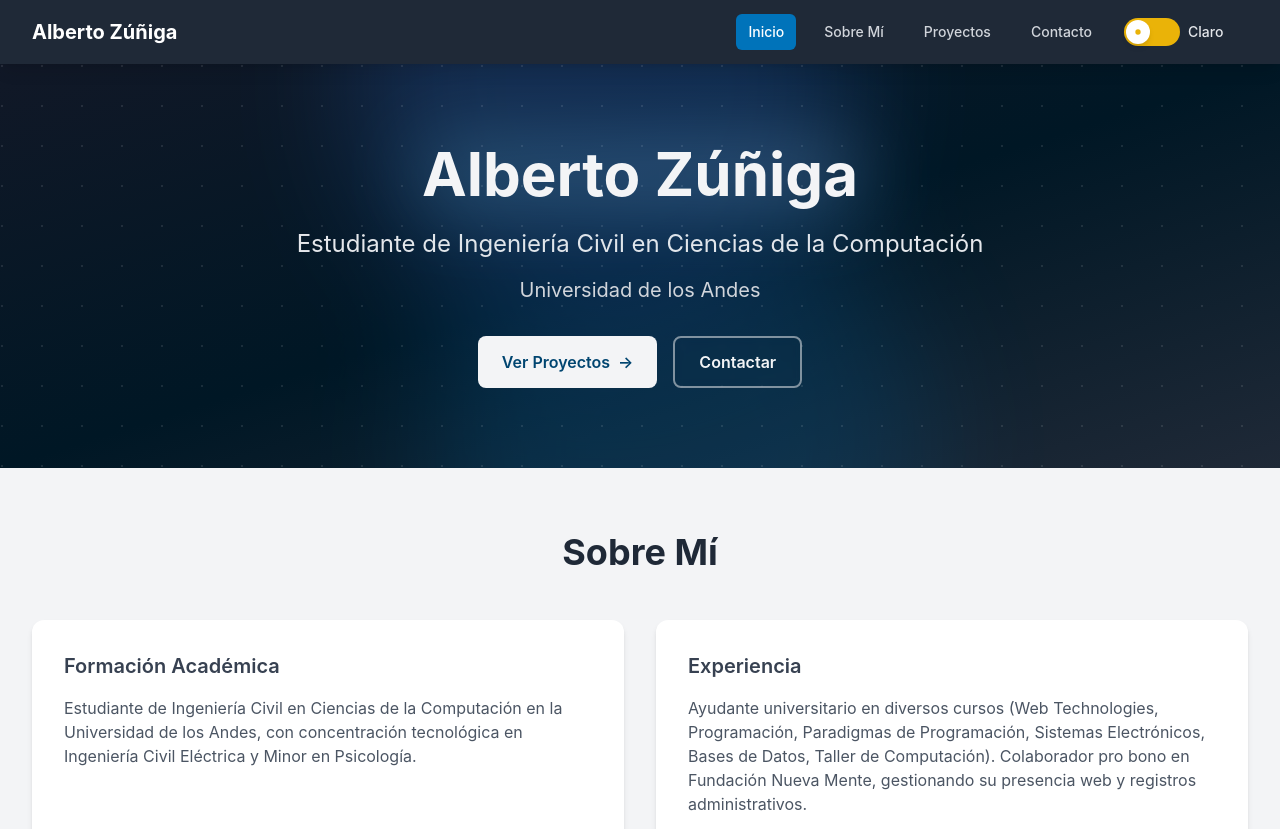
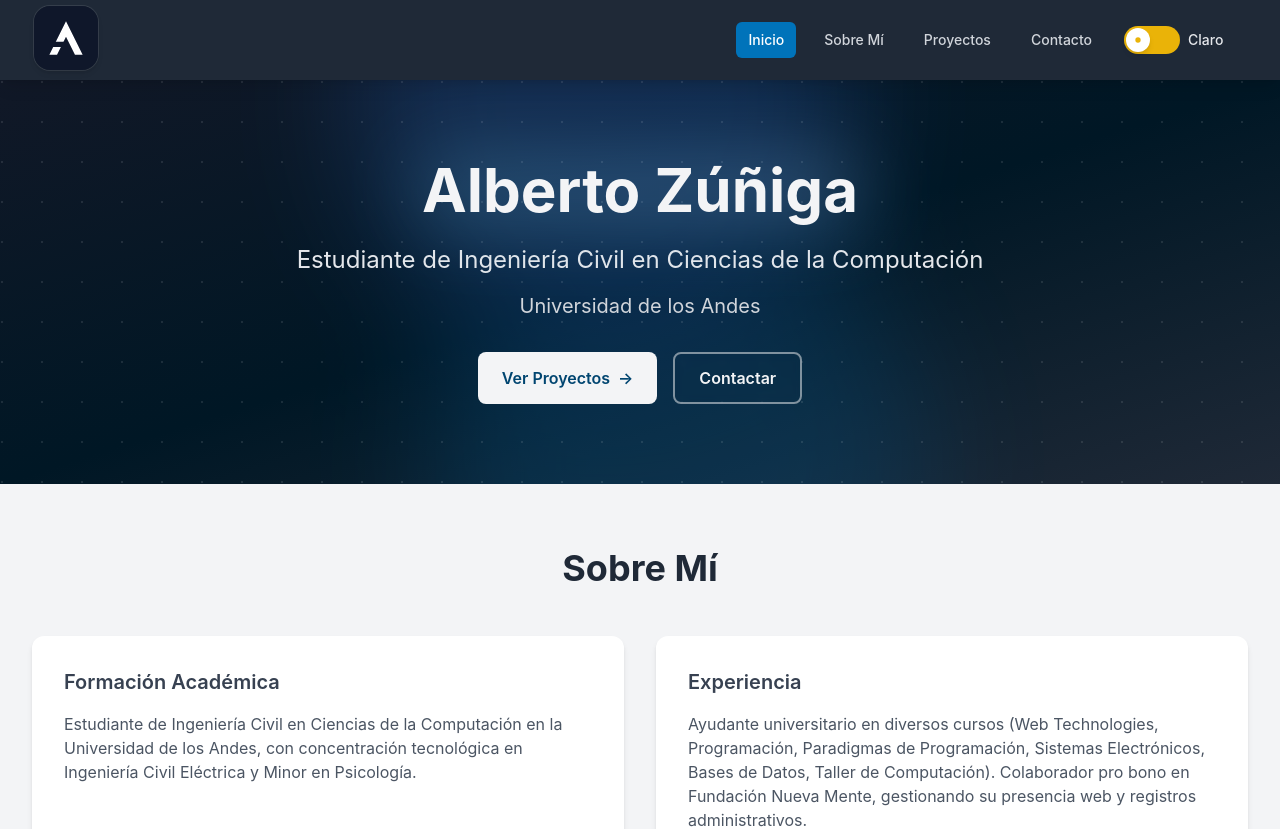
Before and after one commit to AlbertoZuiga/AlbertoZuiga.github.io, a React (Vite) app: page / in a window 1280 px wide. Shown: the top 829 px of the page. Built offline with nearby package versions, Linux system fonts and the light colour scheme; no server answers.

Commit message:
style: update Navbar component for improved accessibility and visual design

```diff
--- a/src/components/Navbar.jsx
+++ b/src/components/Navbar.jsx
@@ -22,14 +22,24 @@ const Navbar = () => {
   return (
     <nav className="sticky top-0 z-50 bg-gray-800 dark:bg-gray-950 shadow-lg transition-colors duration-300">
       <div className="max-w-7xl mx-auto px-4 sm:px-6 lg:px-8">
-        <div className="flex justify-between items-center h-16">
+        <div className="flex justify-between items-center h-20">
           <div className="flex-shrink-0">
             <Link
               to="/"
               onClick={closeMenu}
-              className="text-white text-xl font-bold hover:text-primary-400 transition-colors"
+              aria-label="Ir al inicio"
+              title="Inicio"
+              className="inline-flex items-center justify-center rounded-lg focus:outline-none focus:ring-2 focus:ring-primary-500 focus:ring-offset-2 focus:ring-offset-gray-800 transition-transform hover:scale-105 p-0.5"
             >
-              Alberto Zúñiga
+              <span className="sr-only">Inicio</span>
+              <img
+                src="/favicon.svg"
+                alt="Marca personal: ir a inicio"
+                className="h-12 w-12 sm:h-14 sm:w-14 md:h-16 md:w-16 rounded-2xl shadow-md ring-1 ring-white/10 dark:ring-white/10"
+                loading="eager"
+                decoding="async"
+                draggable={false}
+              />
             </Link>
           </div>
 
```
